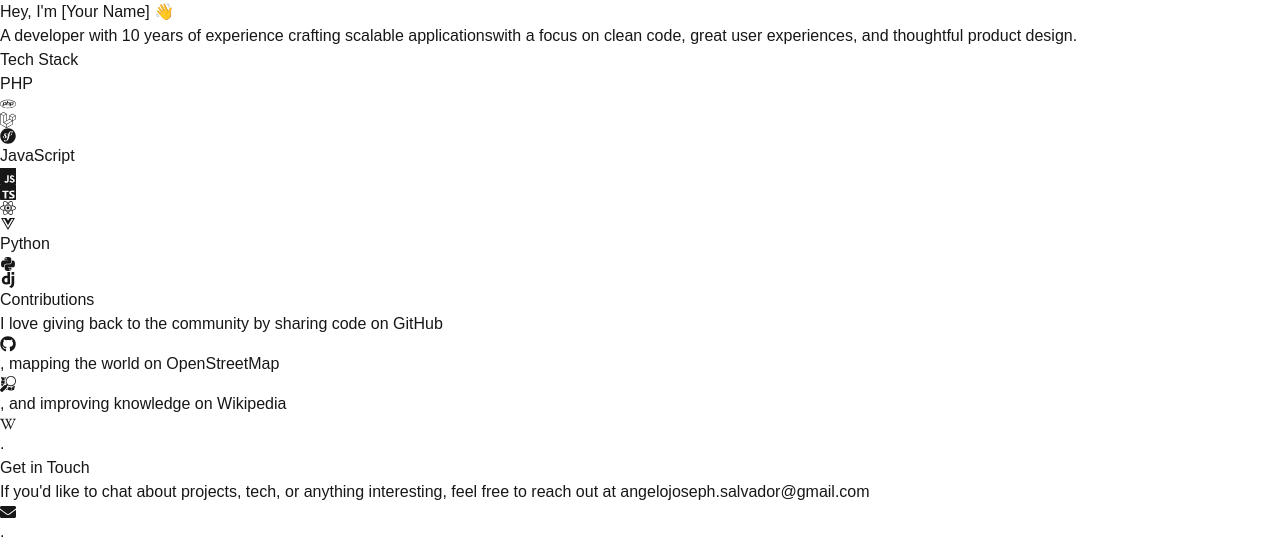
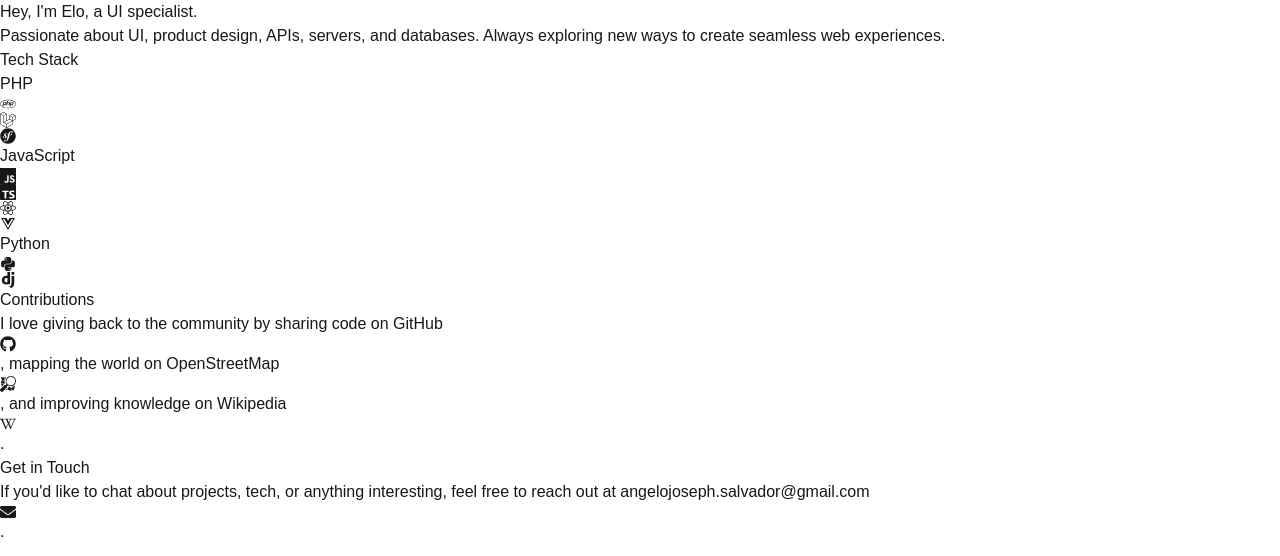
Before and after one commit to Angelo8828/nextjs-app, a Next.js app: page / in a window 1280 px wide. Shown: the top 556 px of the page. Built offline with nearby package versions, Linux system fonts and the light colour scheme.

Commit message:
Updated homepage

```diff
--- a/package.json
+++ b/package.json
@@ -16,7 +16,9 @@
     "prisma": "^6.4.1",
     "react": "^19.0.0",
     "react-dom": "^19.0.0",
-    "react-icons": "^5.5.0"
+    "react-icons": "^5.5.0",
+    "react-simple-typewriter": "^5.0.1",
+    "react-typed": "^2.0.12"
   },
   "devDependencies": {
     "@eslint/eslintrc": "^3",
--- a/src/components/Hero.tsx
+++ b/src/components/Hero.tsx
@@ -1,14 +1,33 @@
+"use client";
+
+import { Typewriter } from "react-simple-typewriter";
+
 export default function Hero() {
   return (
-    <section className="flex flex-col items-center text-center py-16 px-6">
-      <h1 className="text-4xl sm:text-5xl font-bold text-gray-100 leading-tight">
-        Hey, I'm <span className="text-gray-300">[Your Name]</span> 👋
+    <section className="w-full max-w-3xl text-center mb-10">
+      <h1 className="text-4xl font-bold text-gray-100 mb-4">
+        Hey, I'm <span className="text-gray-300">Elo</span>,{" "}
+        <span className="text-gray-400">
+          <Typewriter
+            words={[
+              "a product designer.",
+              "a UI specialist.",
+              "a server geek.",
+              "a data guy.",
+              "an API developer.",
+            ]}
+            loop={0}
+            cursor
+            cursorStyle="_"
+            typeSpeed={80}
+            deleteSpeed={40}
+            delaySpeed={1500}
+          />
+        </span>
       </h1>
-      <p className="mt-4 text-lg sm:text-xl text-gray-400 max-w-2xl">
-        A developer with 10 years of experience crafting <span className="font-medium text-gray-300">scalable applications</span>
-        with a focus on <span className="font-medium text-gray-300">clean code</span>,
-        <span className="font-medium text-gray-300"> great user experiences</span>,
-        and <span className="font-medium text-gray-300"> thoughtful product design</span>.
+
+      <p className="text-gray-400 text-lg max-w-2xl mx-auto">
+        Passionate about UI, product design, APIs, servers, and databases. Always exploring new ways to create seamless web experiences.
       </p>
     </section>
   );
```
Also changed, not shown: 1 other file (tests, documents, lock files or other folders).
